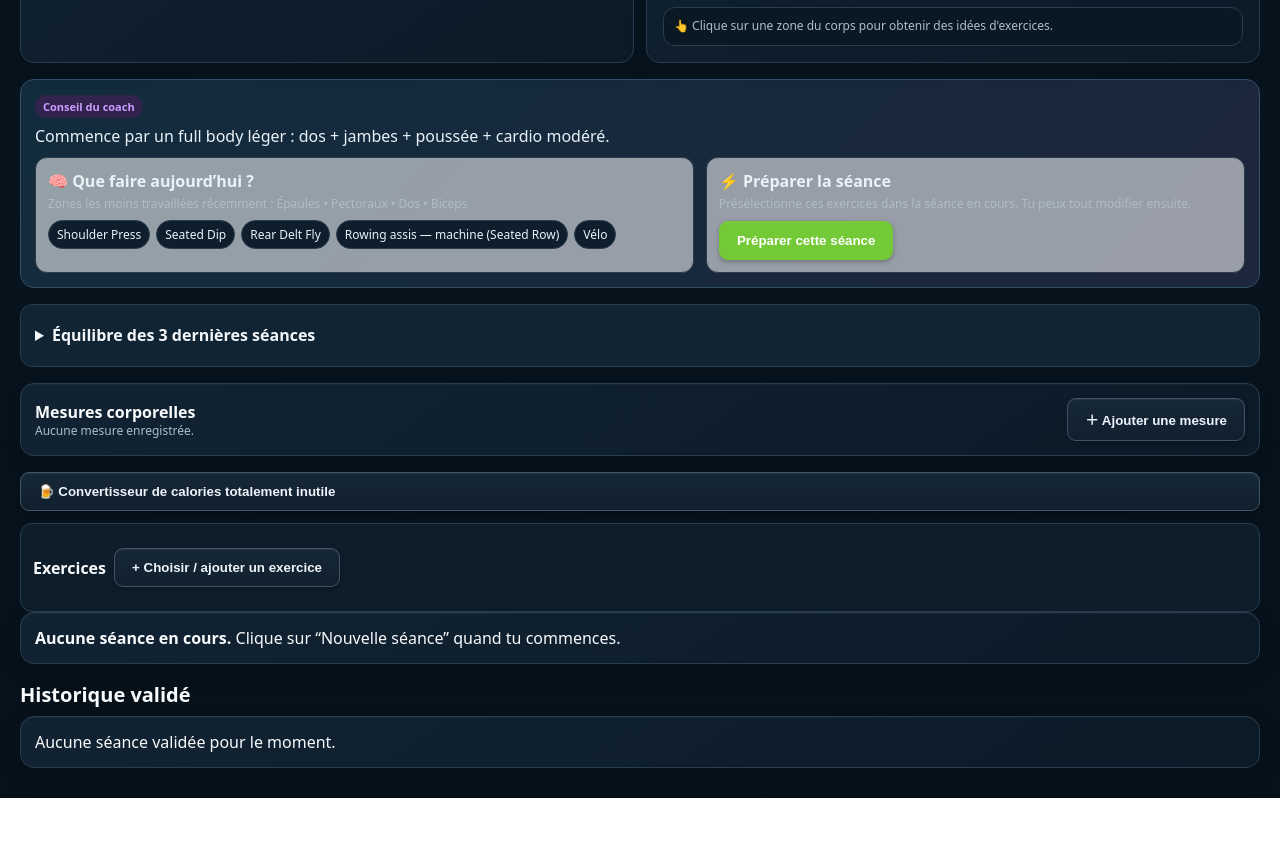
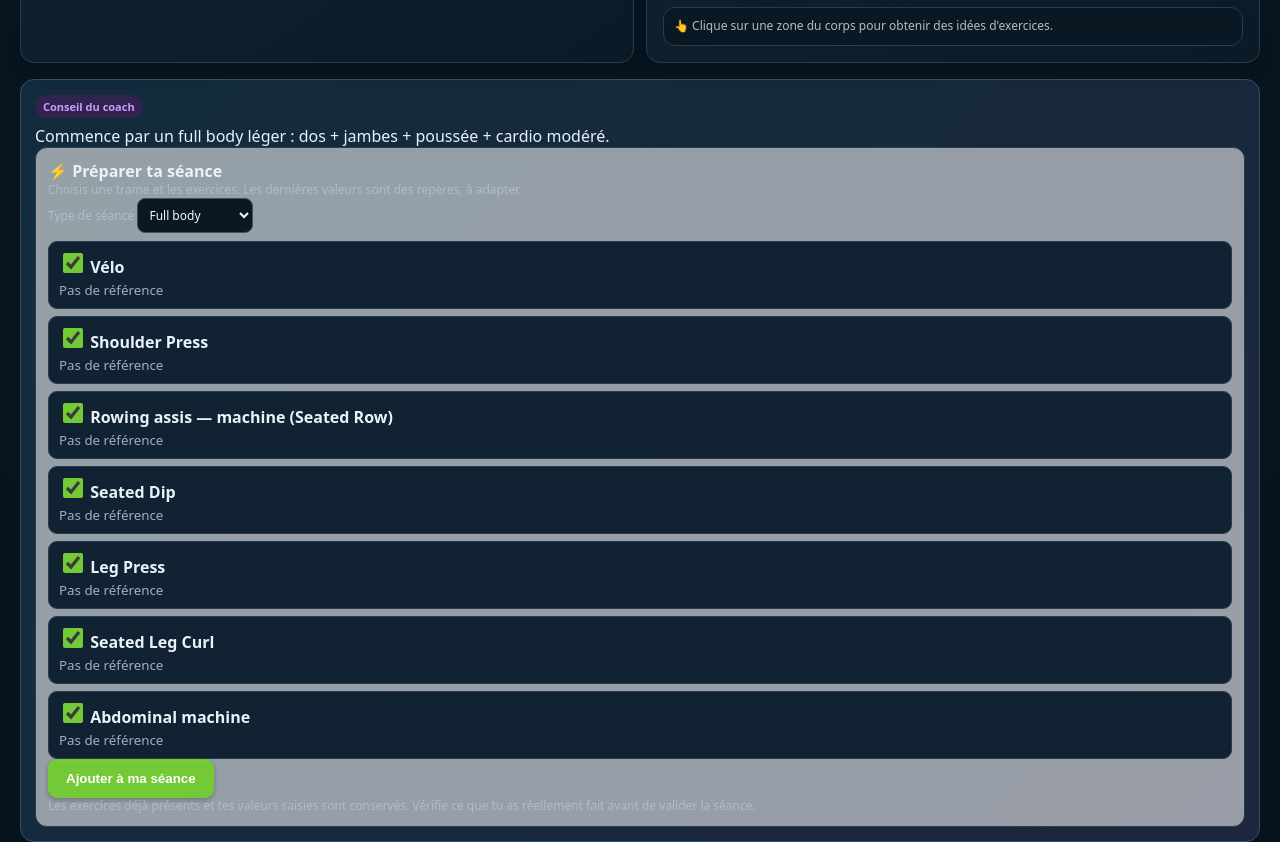
Before and after one commit to fbrennet/fit-frites, a plain HTML site: page index.html in a window 1280 px wide. Shown: the part 1187-2029 px from the top of the page. Before the commit the page ends 1985 px from the top, so only its background shows below. Drawn offline with Linux system fonts and the light colour scheme.

Commit message:
Add files via upload

```diff
--- a/index.html
+++ b/index.html
@@ -3,7 +3,7 @@
 <head>
 <meta charset="utf-8">
 <meta name="viewport" content="width=device-width,initial-scale=1">
-<title>Fit &amp; Frites — V7.5.1</title>
+<title>Fit &amp; Frites — V7.5.2</title>
 <style>
 :root{
   --bg:#f4f6f8; --card:#fff; --text:#1f2937; --muted:#6b7280; --border:#e5e7eb;
@@ -473,13 +473,33 @@ function showExerciseHistory(name){
 function muscleLastDays(m){
  const d=sessions.filter(s=>s.finalized&&s.date<=todayISO()&&s.exercises.some(e=>e.done&&e.kind!=="cardio"&&exerciseMuscles(e).includes(m))).sort((a,b)=>b.date.localeCompare(a.date))[0];if(!d)return 999;return Math.max(0,Math.round((new Date(todayISO())-new Date(d.date))/86400000));
 }
-function smartPlan(){
- const ranked=allMuscles.map(m=>({m,d:muscleLastDays(m)})).sort((a,b)=>b.d-a.d);const targets=ranked.filter(x=>x.d>=2).slice(0,4).map(x=>x.m);if(!targets.length)targets.push(...ranked.slice(0,3).map(x=>x.m));
- const picks=[]; for(const m of targets){const ex=catalogue.find(e=>e.kind!=="cardio"&&(e.muscles||[]).includes(m)&&!picks.some(p=>p.name===e.name));if(ex)picks.push(ex)}
- const cardio=catalogue.find(e=>e.kind==="cardio");if(cardio)picks.push(cardio);return {targets,picks:picks.slice(0,6)};
+let plannerType='full',plannerSelected=null,plannerTarget='',plannerMessage='';
+function smartPlan(type=plannerType){
+ const templates={full:['Vélo','Shoulder Press','Seated Row','Seated Dip','Leg Press','Seated Leg Curl','Abdominal machine'],upper:['Vélo','Shoulder Press','Seated Row','Seated Dip','Rear Delt Fly','Lat Pulldown','Arm Curl'],legs:['Vélo','Leg Press','Seated Leg Curl','Leg Extension','Squats','Abdominal machine']};
+ const names=templates[type]||templates.full;
+ return {picks:names.map(name=>catalogue.find(e=>e.name===name)).filter(Boolean)};
+}
+function setPlannerType(type){plannerType=type;plannerSelected=null;plannerMessage='';renderDashboard()}
+function togglePlannerItem(name,checked){if(plannerSelected===null)plannerSelected=new Set(smartPlan().picks.map(e=>e.name));if(checked)plannerSelected.add(name);else plannerSelected.delete(name)}
+function renderPlanner(){
+ const active=sessions.filter(s=>!s.finalized).sort((a,b)=>b.date.localeCompare(a.date));
+ const target=active.find(s=>String(s.id)===plannerTarget)||active[0];
+ const options=[['full','Full body'],['upper','Haut du corps'],['legs','Jambes']].map(([v,label])=>`<option value="${v}" ${plannerType===v?'selected':''}>${label}</option>`).join('');
+ const picks=smartPlan().picks;
+ const rows=picks.map(e=>{const last=target?previousFor(target.id,e.name):exerciseHistory(e.name).at(-1);const ref=last?`${fmtDate(last.s.date)} · ${performanceText(last.e)}`:'Pas de référence';return `<label class="suggestion"><span><input type="checkbox" ${plannerSelected===null||plannerSelected.has(e.name)?'checked':''} onchange="togglePlannerItem(${jsArg(e.name)},this.checked)"> <b>${esc(exerciseLabel(e.name))}</b><br><small>${esc(ref)}</small></span></label>`}).join('');
+ const targets=active.length>1?`<label class="small">Séance à compléter <select onchange="plannerTarget=this.value;renderDashboard()">${active.map(s=>`<option value="${esc(s.id)}" ${target===s?'selected':''}>${esc(fmtDate(s.date))} · ${esc(String(s.id).slice(0,8))}</option>`).join('')}</select></label>`:'';
+ return `<div class="coach-plan"><b>⚡ Préparer ta séance</b><div class="small">Choisis une trame et les exercices. Les dernières valeurs sont des repères, à adapter.</div><label class="small">Type de séance <select onchange="setPlannerType(this.value)">${options}</select></label>${targets}<div class="suggestion-list">${rows||'<div class="small">Aucun exercice disponible pour cette trame.</div>'}</div><button type="button" class="validate" onclick="applySmartPlan()">Ajouter à ma séance</button>${plannerMessage?`<div class="small" role="status">${esc(plannerMessage)}</div>`:''}<div class="small">Les exercices déjà présents et tes valeurs saisies sont conservés. Vérifie ce que tu as réellement fait avant de valider la séance.</div></div>`;
 }
 function applySmartPlan(){
- const s=sessions.find(x=>!x.finalized);if(!s){alert("Crée d’abord une nouvelle séance.");return}const plan=smartPlan();plan.picks.forEach(ex=>{let i=s.exercises.findIndex(x=>x.name===ex.name);if(i<0)s.exercises.push(newExercise(ex,true));else s.exercises[i].done=true});save();
+ const active=sessions.filter(x=>!x.finalized).sort((a,b)=>b.date.localeCompare(a.date));const s=active.find(x=>String(x.id)===plannerTarget)||active[0];
+ if(!s){plannerMessage='Crée d’abord une nouvelle séance, puis reviens à la proposition.';renderDashboard();return}
+ const picks=smartPlan().picks.filter(e=>plannerSelected===null||plannerSelected.has(e.name));
+ if(!picks.length){plannerMessage='Choisis au moins un exercice dans la proposition.';renderDashboard();return}
+ let added=0,already=0;
+ for(const ex of picks){let existing=s.exercises.find(e=>e.name===ex.name);if(!existing){existing=newExercise(ex,true);s.exercises.push(existing);added++}else if(existing.done){already++}else{existing.done=true;added++}}
+ plannerMessage=`${added} exercice${added>1?'s':''} sélectionné${added>1?'s':''} · ${already} déjà présent${already>1?'s':''}. Retrouve-les dans la séance ci-dessous.`;
+ save();
+ const activeNode=document.getElementById('activeSessions');if(activeNode){for(const el of activeNode.querySelectorAll('details.category-block')){if(el.querySelector('tr.done'))el.open=true}}
 }
 function previousFor(sid,name){
  return exerciseHistory(name,sid).at(-1)||null;
@@ -809,8 +829,7 @@ function renderDashboard(){
    </div>
  </div>`;
  const a=coachAdvice();
- const plan=smartPlan();
- document.getElementById("coachTip").innerHTML=`<span class="badge ${a.badge}">${a.title}</span><div style="margin-top:7px">${a.text}</div><div class="coach-grid"><div class="coach-plan"><b>🧠 Que faire aujourd’hui ?</b><div class="small" style="margin-top:4px">Zones les moins travaillées récemment : ${plan.targets.map(esc).join(" • ")}</div><div class="coach-ex-list">${plan.picks.map(e=>`<span>${esc(exerciseLabel(e.name))}</span>`).join("")}</div></div><div class="coach-plan"><b>⚡ Préparer la séance</b><div class="small" style="margin:4px 0 9px">Présélectionne ces exercices dans la séance en cours. Tu peux tout modifier ensuite.</div><button class="validate" onclick="applySmartPlan()">Préparer cette séance</button></div></div>`;
+ document.getElementById("coachTip").innerHTML=`<span class="badge ${a.badge}">${a.title}</span><div style="margin-top:7px">${a.text}</div>${renderPlanner()}`;
 }
 function exerciseScopeStats(scope){
  const ss=scopeSessions(scope), map=Object.create(null);
--- a/service-worker.js
+++ b/service-worker.js
@@ -1 +1 @@
-const CACHE="fit-frites-v7-5-1";const ASSETS=["./","./index.html","./drive-backup.js","./manifest.webmanifest","./icon-192.png","./icon-512.png"];self.addEventListener("install",e=>{e.waitUntil(caches.open(CACHE).then(c=>c.addAll(ASSETS)));self.skipWaiting()});self.addEventListener("activate",e=>{e.waitUntil(caches.keys().then(keys=>Promise.all(keys.filter(k=>k!==CACHE).map(k=>caches.delete(k)))));self.clients.claim()});self.addEventListener("fetch",e=>{if(e.request.method!=="GET"||new URL(e.request.url).origin!==self.location.origin)return;e.respondWith(fetch(e.request).then(r=>{const cp=r.clone();caches.open(CACHE).then(c=>c.put(e.request,cp));return r}).catch(()=>caches.match(e.request).then(r=>r||caches.match("./index.html"))))});
+const CACHE="fit-frites-v7-5-2";const ASSETS=["./","./index.html","./drive-backup.js","./manifest.webmanifest","./icon-192.png","./icon-512.png"];self.addEventListener("install",e=>{e.waitUntil(caches.open(CACHE).then(c=>c.addAll(ASSETS)));self.skipWaiting()});self.addEventListener("activate",e=>{e.waitUntil(caches.keys().then(keys=>Promise.all(keys.filter(k=>k!==CACHE).map(k=>caches.delete(k)))));self.clients.claim()});self.addEventListener("fetch",e=>{if(e.request.method!=="GET"||new URL(e.request.url).origin!==self.location.origin)return;e.respondWith(fetch(e.request).then(r=>{const cp=r.clone();caches.open(CACHE).then(c=>c.put(e.request,cp));return r}).catch(()=>caches.match(e.request).then(r=>r||caches.match("./index.html"))))});
```
